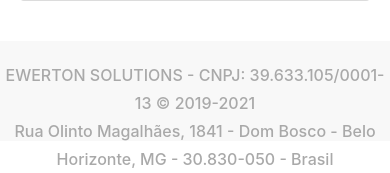
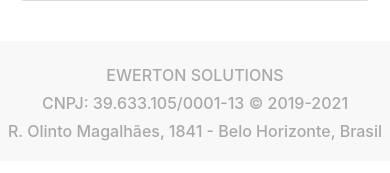
Before and after one commit to ewertones/ewerton.com.br, a Flask app: page / in a window 390 px wide. Shown: the part 4449-4622 px from the top of the page. After the commit the page ends 4590 px from the top, so only its background shows below. Run offline with Flask 2, Linux system fonts and the light colour scheme.

Commit message:
ITS DONEEEEE

```diff
--- a/static/styles/main.css
+++ b/static/styles/main.css
@@ -1,4 +1,3 @@
-/* MAIN TAGS */
 body {
     font: 18px/1.5 -apple-system, BlinkMacSystemFont, "Segoe UI", Roboto, "Helvetica Neue", Arial;
 }
@@ -39,7 +38,7 @@
     color: darkgray;
     margin-top: 20px;
     padding-top: 20px;
-    height: 100px;
+    height: 120px;
     font-size: 16px;
     font-weight: 500;
     line-height: 28px;
@@ -61,7 +60,10 @@
     float: right;
 }
 
-/* CLASSES */
+br.responsive {
+    display: none;
+}
+
 .btn-primary {
     background-color: #2cabe0;
     border-color: #2cabe0;
@@ -74,9 +76,9 @@
 }
 
 .vagaFechada {
-    filter: gray; /* IE6-9 */
-    -webkit-filter: grayscale(1); /* Google Chrome, Safari 6+ & Opera 15+ */
-    filter: grayscale(1); /* Microsoft Edge and Firefox 35+ */
+    filter: gray;
+    -webkit-filter: grayscale(1);
+    filter: grayscale(1);
 }
 
 .alert {
@@ -148,14 +150,6 @@
     padding: 25px;
 }
 
-.card-hall-title {
-
-}
-
-.card-hall-body {
-
-}
-
 .card-title {
     font-size: 34px;
     font-weight: 700;
@@ -196,7 +190,6 @@
     font-weight: 700;
 }
 
-/* IDs */
 .img-brasil {
     margin: 0 auto;
     position: relative;
@@ -225,7 +218,6 @@
     border-color: #68B3AF;
 }
 
-/* SCROLLBAR */
 ::-webkit-scrollbar {
     width: 10px;
 }
@@ -238,7 +230,6 @@
     background: #ffffff;
 }
 
-/* RESPONSIVE */
 @media screen and (max-width: 1500px) {
     .testimonials {
         grid-template-columns: repeat(3, 33%);
@@ -280,6 +271,10 @@
         width: 150px;
         height: 150px;
     }
+
+    br.responsive {
+        display: inline;
+    }
 }
 
 @media screen and (max-width: 550px) {
--- a/templates/layout.html
+++ b/templates/layout.html
@@ -61,8 +61,8 @@
     {% block content %}{% endblock content %}
 
     <footer>
-        EWERTON SOLUTIONS - CNPJ: 39.633.105/0001-13 © 2019-2021<br />
-        Rua Olinto Magalhães, 1841 - Dom Bosco - Belo Horizonte, MG - 30.830-050 - Brasil
+        EWERTON SOLUTIONS <br class="responsive"/>CNPJ: 39.633.105/0001-13 © 2019-2021<br />
+        R. Olinto Magalhães, 1841 - Belo Horizonte, Brasil
     </footer>
 
 </body>
```
